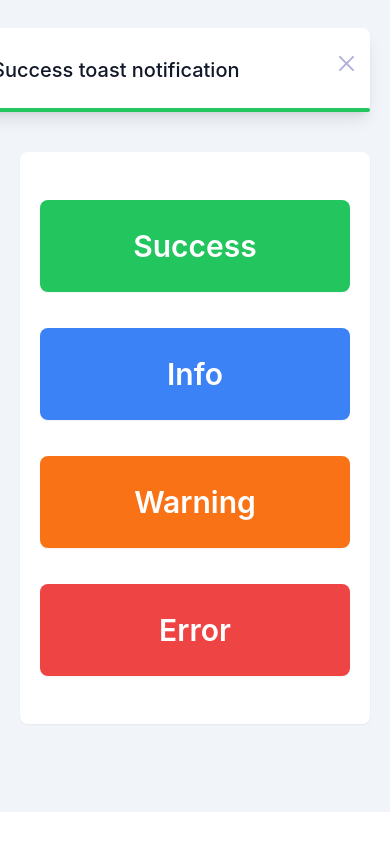
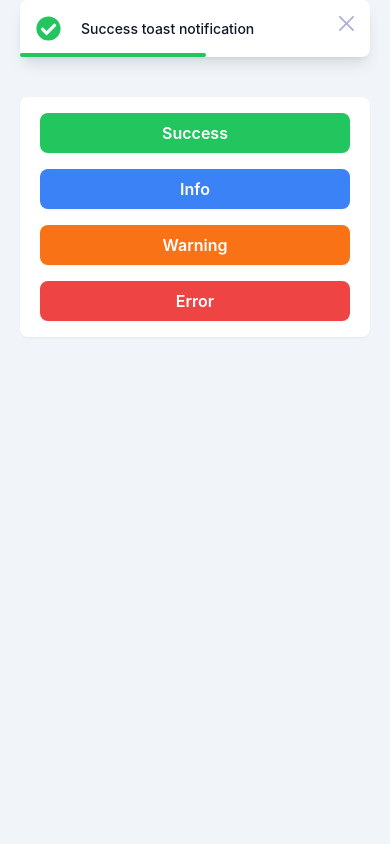
Before and after one commit to Bivektamu/coding_challenge, a React (Create React App) app: page / in a window 390 px wide. Both pictures are taken after a click on the element "Success". Built offline with nearby package versions, Linux system fonts and the light colour scheme.

Commit message:
Toast notification completed

```diff
--- a/src/component/Notification.jsx
+++ b/src/component/Notification.jsx
@@ -2,7 +2,7 @@ import React, { useEffect, useRef, useState } from 'react'
 
 const Notification = ({ n, closeFunc }) => {
 
-    const [cs, setCs] = useState(' duration-0')
+    const [cs, setCs] = useState('w-full duration-0')
     const [csName, setCsname] = useState('')
     const [svg, setSvg] = useState()
     const ref = useRef(null)
@@ -69,16 +69,16 @@ const Notification = ({ n, closeFunc }) => {
 
 
     return (
-        <div className='self-end' >
-            <div className={`border-b-${csName}-500 shadow-lg relative bg-white flex w-[439px] max-w-full items-stretch justify-between gap-5 px-4 py-7 rounded-lg  self-end max-md:flex-wrap`}>
-                <span className={`absolute bottom-0 bg-${csName}-500  transition-width w-full ${cs}  left-0 h-1 rounded-md`}></span>
+        <div className='self-end max-w-full' >
+            <div className={`border-b-${csName}-500 shadow-lg relative bg-white flex w-[439px] max-w-full items-stretch justify-between gap-5 px-4 md:py-7 py-4 rounded-lg  self-end max-md:flex-wrap`}>
+                <span className={`absolute bottom-0 bg-${csName}-500  transition-width  ${cs}  left-0 h-1 rounded-md`}></span>
                 <div className="flex items-stretch justify-between gap-5">
                     {svg}
-                    <div className="text-gray-900 text-xl font-medium self-center grow shrink basis-auto my-auto">
+                    <div className="text-gray-900 text-sm md:text-xl font-medium self-center grow shrink basis-auto my-auto">
                         <span className='capitalize'>{n.value}</span> toast notification
                     </div>
                 </div>
-                <a ref={ref} onClick={(e) => closeFunc(e, n.id)} href="">
+                <a ref={ref} onClick={(e) => closeFunc(e, n.id)}  href="" style={{width: '15px', height: '15px'}}>
                     <svg xmlns="http://www.w3.org/2000/svg" width="15" height="15" viewBox="0 0 15 15" fill="none" className="cursor-pointer aspect-square object-contain object-center w-[15px] fill-indigo-300 overflow-hidden self-center shrink-0 max-w-full my-auto">
                         <path d="M8.82658 7.50016L14.7251 1.60135C15.0916 1.23517 15.0916 0.641039 14.7251 0.274865C14.3587 -0.0916217 13.7652 -0.0916217 13.3987 0.274865L7.50016 6.17367L1.60128 0.274865C1.23481 -0.0916217 0.641325 -0.0916217 0.274854 0.274865C-0.0916179 0.641039 -0.0916179 1.23517 0.274854 1.60135L6.17373 7.50016L0.274854 13.399C-0.0916179 13.7651 -0.0916179 14.3593 0.274854 14.7254C0.458089 14.9084 0.698234 15 0.938067 15C1.1779 15 1.41804 14.9084 1.60128 14.7251L7.50016 8.82633L13.3987 14.7251C13.582 14.9084 13.8221 15 14.0619 15C14.3018 15 14.5419 14.9084 14.7251 14.7251C15.0916 14.359 15.0916 13.7648 14.7251 13.3987L8.82658 7.50016Z" fill="#AEB0D7" />
                     </svg>
--- a/src/component/Toast.jsx
+++ b/src/component/Toast.jsx
@@ -29,14 +29,14 @@ const Toast = () => {
     )
 
     return (
-        <div className="bg-slate-100 flex flex-col items-center pl-20 pr-8 pt-7 pb-12 max-md:px-5">
+        <div className="bg-slate-100 flex flex-col  items-center w-full min-h-screen max-md:px-5">
             {notArr.length > 0 && (
-                <div className='self-end gap-y-3 flex flex-col'>
+                <div className='self-end max-w-full gap-y-3 flex flex-col  top-0 right-0'>
                     {notArr.map((n, i) => <Notification key={n.id} n={n}  closeFunc={(e, id) => closeFunc(e, id)} />)}
                 </div>
             )
             }
-            <div className="shadow-sm bg-white gap-y-9 flex w-[512px] max-w-full flex-col items-stretch mt-16 mb-40 px-9 py-12 rounded-lg max-md:my-10 max-md:px-5">
+            <div className="shadow-sm bg-white md:gap-y-9 gap-y-4  flex w-[512px] max-w-full flex-col items-stretch mt-16 mb-40 md:px-9 px-4 md:py-12 py-4 rounded-lg max-md:my-10 max-md:px-5">
 
                 {toast.length > 0 && toast.map((t, i) => {
                     let csName = ''
@@ -58,7 +58,7 @@ const Toast = () => {
                             break;
                     }
                     return (
-                        <div key={i} className={`text-white capitalize cursor-pointer  text-3xl font-semibold whitespace-nowrap shadow-sm  justify-center items-center px-16 py-7 rounded-lg max-md:max-w-full max-md:px-5 ${csName}`} onClick={() => onClickHandler(t)}>
+                        <div key={i} className={`text-white capitalize cursor-pointer  md:text-3xl font-semibold whitespace-nowrap shadow-sm  justify-center items-center md:px-16 py-2 md:py-7 rounded-lg max-md:max-w-full max-md:px-5 ${csName}`} onClick={() => onClickHandler(t)}>
                             {t}
                         </div>
                     )
```
